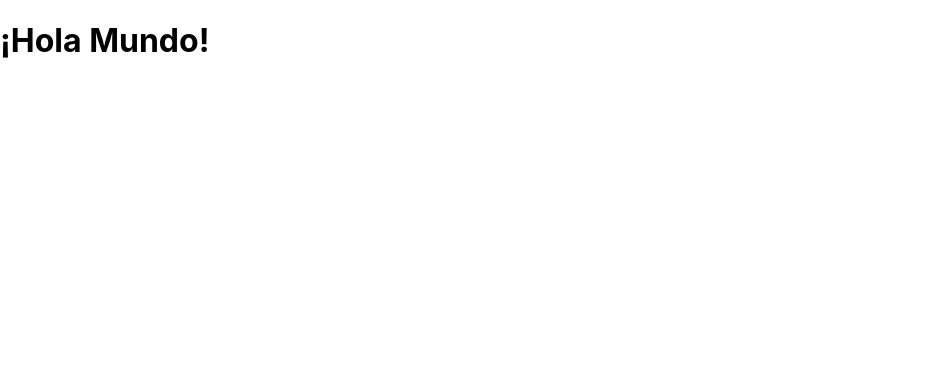
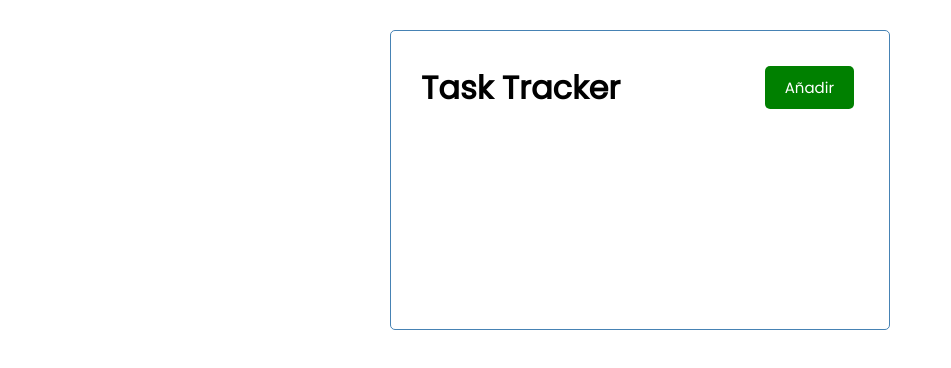
Before and after one commit to ealvar13/react-task-tracker, a React (Create React App) app: page / in a window 1280 px wide. Shown: the top 368 px of the page, without its empty margins (0-951 px from the left). Built offline with nearby package versions, Linux system fonts and the light colour scheme.

Commit message:
working on buttons

```diff
--- a/src/App.js
+++ b/src/App.js
@@ -1,6 +1,8 @@
+import Header from './components/Header';
+
 function App() {
-  return <div className="container">
-    <h1>¡Hola Mundo!</h1>
+  return <div className='container'>
+    <Header />
   </div>;
 }
 export default App;
--- /dev/null
+++ b/src/components/Button.js
@@ -0,0 +1,27 @@
+import PropTypes from "prop-types";
+
+const Button = ({ color, text }) => {
+  const onClick = (e) => {};
+  return (
+    <button
+      onClick={onClick}
+      style={{
+        backgroundColor: color,
+      }}
+      className="btn"
+    >
+      {text}
+    </button>
+  );
+};
+
+Button.defaultProps = {
+  color: "steelblue",
+};
+
+Button.propTypes = {
+  text: PropTypes.string,
+  color: PropTypes.string,
+};
+
+export default Button;
--- /dev/null
+++ b/src/components/Header.js
@@ -0,0 +1,28 @@
+import PropTypes from 'prop-types'
+import Button from './Button'
+
+
+const Header = ({ title }) => {
+  return (
+    <header className='header'>
+      <h1>{title}</h1>
+      <Button color='green' text='Añadir' />
+    </header>
+  )
+}
+
+Header.defaultProps = {
+    title: 'Task Tracker'
+}
+
+Header.propTypes = {
+    title: PropTypes.string.isRequired,
+}
+
+// CSS in JS example
+// const headingStyle = {
+//     color: 'red',
+//     backgroundColor: 'black'
+// }
+
+export default Header
--- a/src/index.css
+++ b/src/index.css
@@ -1,13 +1,112 @@
-body {
+@import url('https://fonts.googleapis.com/css2?family=Poppins:wght@300;400&display=swap');
+
+* {
+  box-sizing: border-box;
   margin: 0;
-  font-family: -apple-system, BlinkMacSystemFont, 'Segoe UI', 'Roboto', 'Oxygen',
-    'Ubuntu', 'Cantarell', 'Fira Sans', 'Droid Sans', 'Helvetica Neue',
-    sans-serif;
-  -webkit-font-smoothing: antialiased;
-  -moz-osx-font-smoothing: grayscale;
+  padding: 0;
 }
 
-code {
-  font-family: source-code-pro, Menlo, Monaco, Consolas, 'Courier New',
-    monospace;
+body {
+  font-family: 'Poppins', sans-serif;
 }
+
+.container {
+  max-width: 500px;
+  margin: 30px auto;
+  overflow: auto;
+  min-height: 300px;
+  border: 1px solid steelblue;
+  padding: 30px;
+  border-radius: 5px;
+}
+
+.header {
+  display: flex;
+  justify-content: space-between;
+  align-items: center;
+  margin-bottom: 20px;
+}
+
+.btn {
+  display: inline-block;
+  background: #000;
+  color: #fff;
+  border: none;
+  padding: 10px 20px;
+  margin: 5px;
+  border-radius: 5px;
+  cursor: pointer;
+  text-decoration: none;
+  font-size: 15px;
+  font-family: inherit;
+}
+
+.btn:focus {
+  outline: none;
+}
+
+.btn:active {
+  transform: scale(0.98);
+}
+
+.btn-block {
+  display: block;
+  width: 100%;
+}
+
+.task {
+  background: #f4f4f4;
+  margin: 5px;
+  padding: 10px 20px;
+  cursor: pointer;
+}
+
+.task.reminder {
+  border-left: 5px solid green;
+}
+
+.task h3 {
+  display: flex;
+  align-items: center;
+  justify-content: space-between;
+}
+
+.add-form {
+  margin-bottom: 40px;
+}
+
+.form-control {
+  margin: 20px 0;
+}
+
+.form-control label {
+  display: block;
+}
+
+.form-control input {
+  width: 100%;
+  height: 40px;
+  margin: 5px;
+  padding: 3px 7px;
+  font-size: 17px;
+}
+
+.form-control-check {
+  display: flex;
+  align-items: center;
+  justify-content: space-between;
+}
+
+.form-control-check label {
+  flex: 1;
+}
+
+.form-control-check input {
+  flex: 2;
+  height: 20px;
+}
+
+footer {
+  margin-top: 30px;
+  text-align: center;
+}
```
